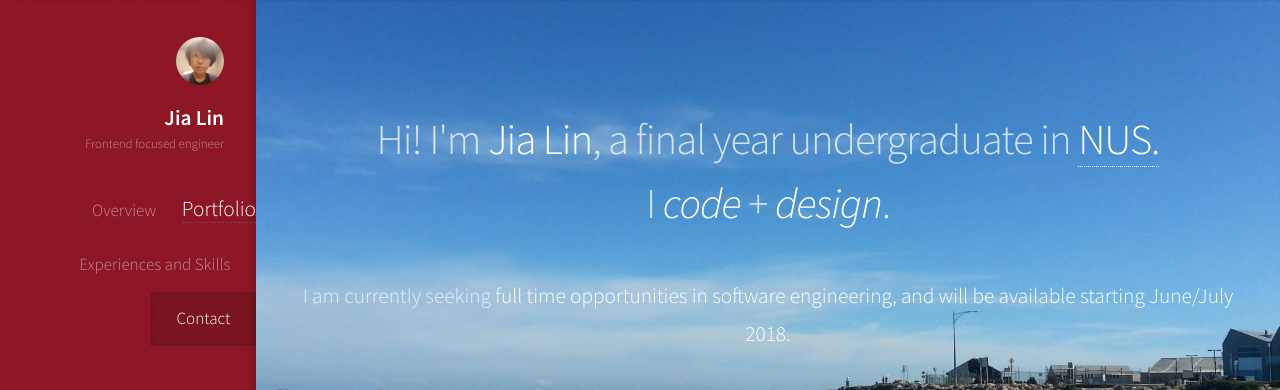
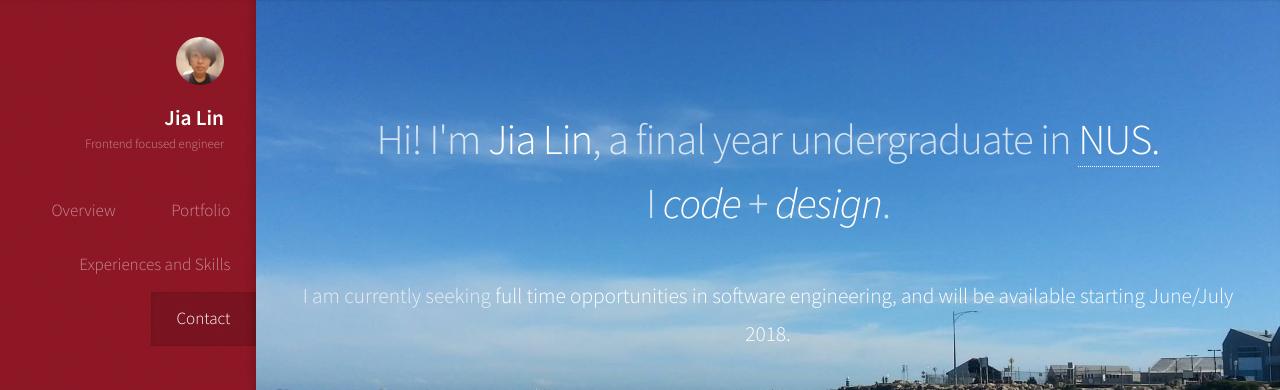
Before and after one commit to jlin95/jlin95.github.io, a Jekyll site: the page index.html, which Jekyll copies as it is, in a window 1280 px wide. Shown: the top 390 px of the page. Built offline with Jekyll 4.4.1, drawn with Linux system fonts in a browser that asks for light colours; nearby versions of some CDN libraries.

Commit message:
Update index.html

```diff
--- a/index.html
+++ b/index.html
@@ -23,7 +23,7 @@
 
 						<nav id="nav">
 							<ul>
-								<li><a href="#personal-statement" id="personal-statement-link" class="skel-layers-ignoreHref">Overview</span></a></li
+								<li><a href="#personal-statement" id="personal-statement-link" class="skel-layers-ignoreHref">Overview</span></a></li>
 								<li><a href="#portfolio" id="portfolio-link" class="skel-layers-ignoreHref">Portfolio</span></a></li>
 								<li><a href="#skills" id="skills-link" class="skel-layers-ignoreHref">Experiences and Skills</span></a></li>
 								<li><a href="#contact" id="contact-link" class="skel-layers-ignoreHref">Contact</span></a></li>
```
